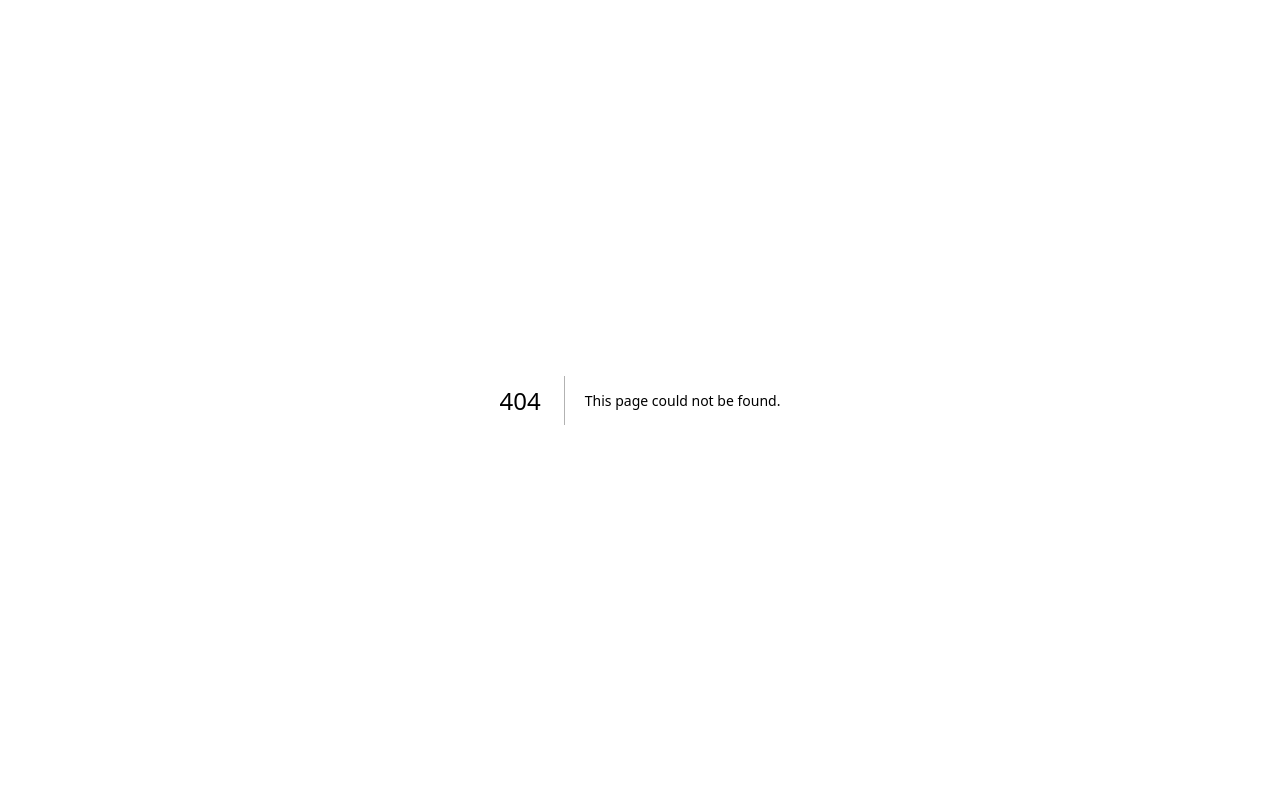
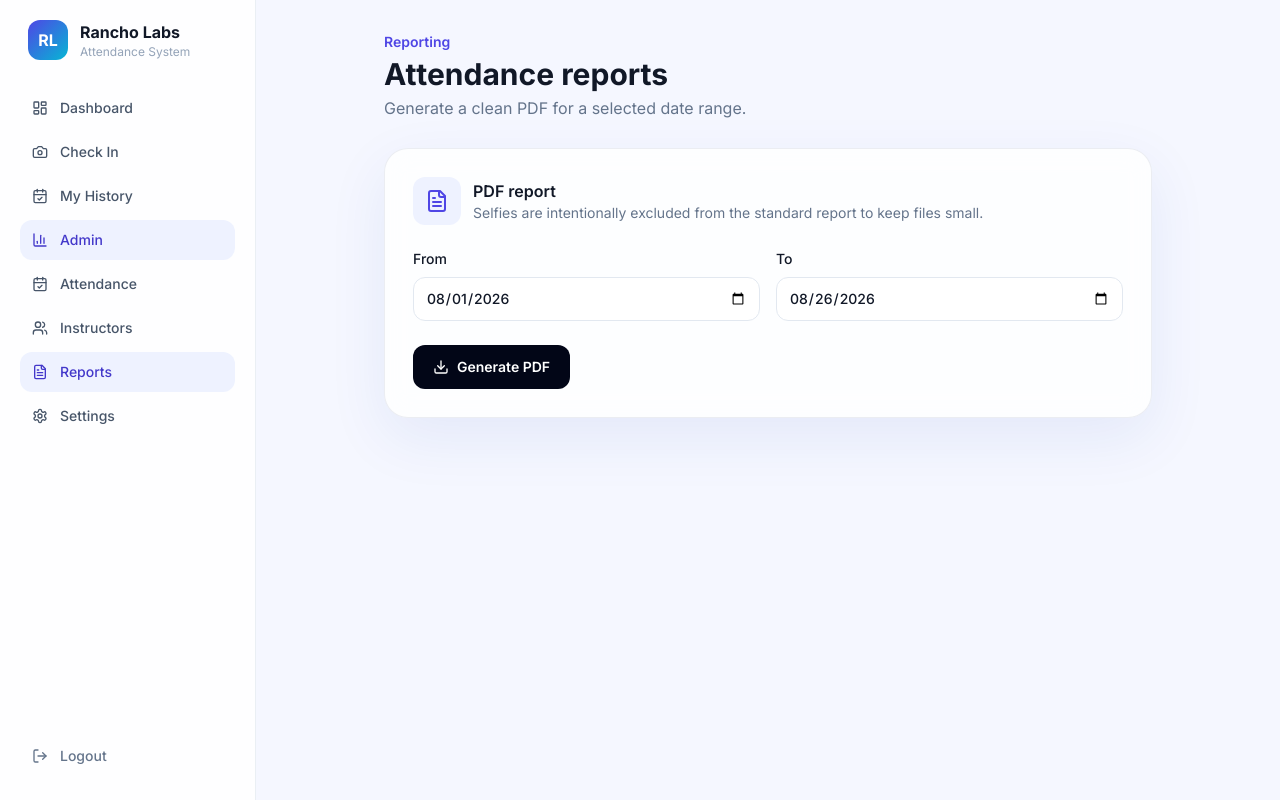
Before and after one commit to ribhutiwari08/rancho-labs-instructor-attendance, a Next.js app: page /admin/reports in a window 1280 px wide. Before the commit this address had no page. Built offline with nearby package versions, Linux system fonts and the light colour scheme; no server answers.

Commit message:
feat: add PDF attendance report generation

```diff
--- /dev/null
+++ b/app/admin/reports/page.tsx
@@ -0,0 +1,15 @@
+'use client';
+
+import { useState } from 'react';
+import { Download, FileText } from 'lucide-react';
+import { jsPDF } from 'jspdf';
+import AppShell from '@/components/AppShell';
+import { createBrowserSupabaseClient } from '@/lib/supabase/client';
+
+export default function ReportsPage(){
+ const [from,setFrom]=useState(new Date().toISOString().slice(0,7)+'-01'); const [to,setTo]=useState(new Date().toISOString().slice(0,10)); const [busy,setBusy]=useState(false); const [error,setError]=useState('');
+ async function generate(){
+  setBusy(true);setError('');
+  try { const supabase=createBrowserSupabaseClient(); const {data:{user}}=await supabase.auth.getUser(); if(!user)throw new Error('Session expired.'); const {data:me}=await supabase.from('profiles').select('role').eq('id',user.id).single(); if(!me||!['manager','admin'].includes(me.role))throw new Error('You do not have report access.'); const {data}=await supabase.from('attendance').select('attendance_date,check_in_at,status,profiles(full_name)').gte('attendance_date',from).lte('attendance_date',to).order('attendance_date',{ascending:true}); const doc=new jsPDF(); doc.setFontSize(18);doc.text('RANCHO LABS',14,18);doc.setFontSize(13);doc.text('INSTRUCTOR ATTENDANCE REPORT',14,27);doc.setFontSize(10);doc.text(`Report Period: ${from} to ${to}`,14,36);let y=48;doc.setFontSize(9);doc.text('Instructor',14,y);doc.text('Date',85,y);doc.text('Check-in',120,y);doc.text('Status',155,y);y+=7;(data??[]).forEach((r:any)=>{if(y>280){doc.addPage();y=18;} doc.text(String(r.profiles?.full_name??''),14,y);doc.text(String(r.attendance_date),85,y);doc.text(new Date(r.check_in_at).toLocaleTimeString('en-IN',{hour:'2-digit',minute:'2-digit'}),120,y);doc.text(String(r.status),155,y);y+=6;});doc.setFontSize(10);doc.text(`Total check-ins: ${(data??[]).length}`,14,290);doc.save(`rancho-labs-attendance-${from}-to-${to}.pdf`); } catch(e){setError(e instanceof Error?e.message:'Unable to generate report.');} finally{setBusy(false);} }
+ return <AppShell><div className="mx-auto max-w-3xl"><p className="text-sm font-semibold text-indigo-600">Reporting</p><h1 className="mt-1 text-3xl font-bold">Attendance reports</h1><p className="mt-1 text-slate-500">Generate a clean PDF for a selected date range.</p><div className="surface mt-7 rounded-3xl p-7"><div className="flex items-center gap-3"><div className="rounded-xl bg-indigo-50 p-3 text-indigo-600"><FileText/></div><div><h2 className="font-semibold">PDF report</h2><p className="text-sm text-slate-500">Selfies are intentionally excluded from the standard report to keep files small.</p></div></div><div className="mt-6 grid gap-4 sm:grid-cols-2"><label className="text-sm font-medium">From<input type="date" value={from} onChange={e=>setFrom(e.target.value)} className="mt-2 block w-full rounded-xl border border-slate-200 px-3 py-2.5"/></label><label className="text-sm font-medium">To<input type="date" value={to} onChange={e=>setTo(e.target.value)} className="mt-2 block w-full rounded-xl border border-slate-200 px-3 py-2.5"/></label></div>{error&&<div className="mt-4 rounded-xl bg-red-50 px-3 py-3 text-sm text-red-700">{error}</div>}<button onClick={generate} disabled={busy} className="mt-6 inline-flex items-center gap-2 rounded-xl bg-slate-950 px-5 py-3 text-sm font-semibold text-white disabled:opacity-60"><Download className="h-4 w-4"/>{busy?'Generating…':'Generate PDF'}</button></div></div></AppShell>;
+}
```
